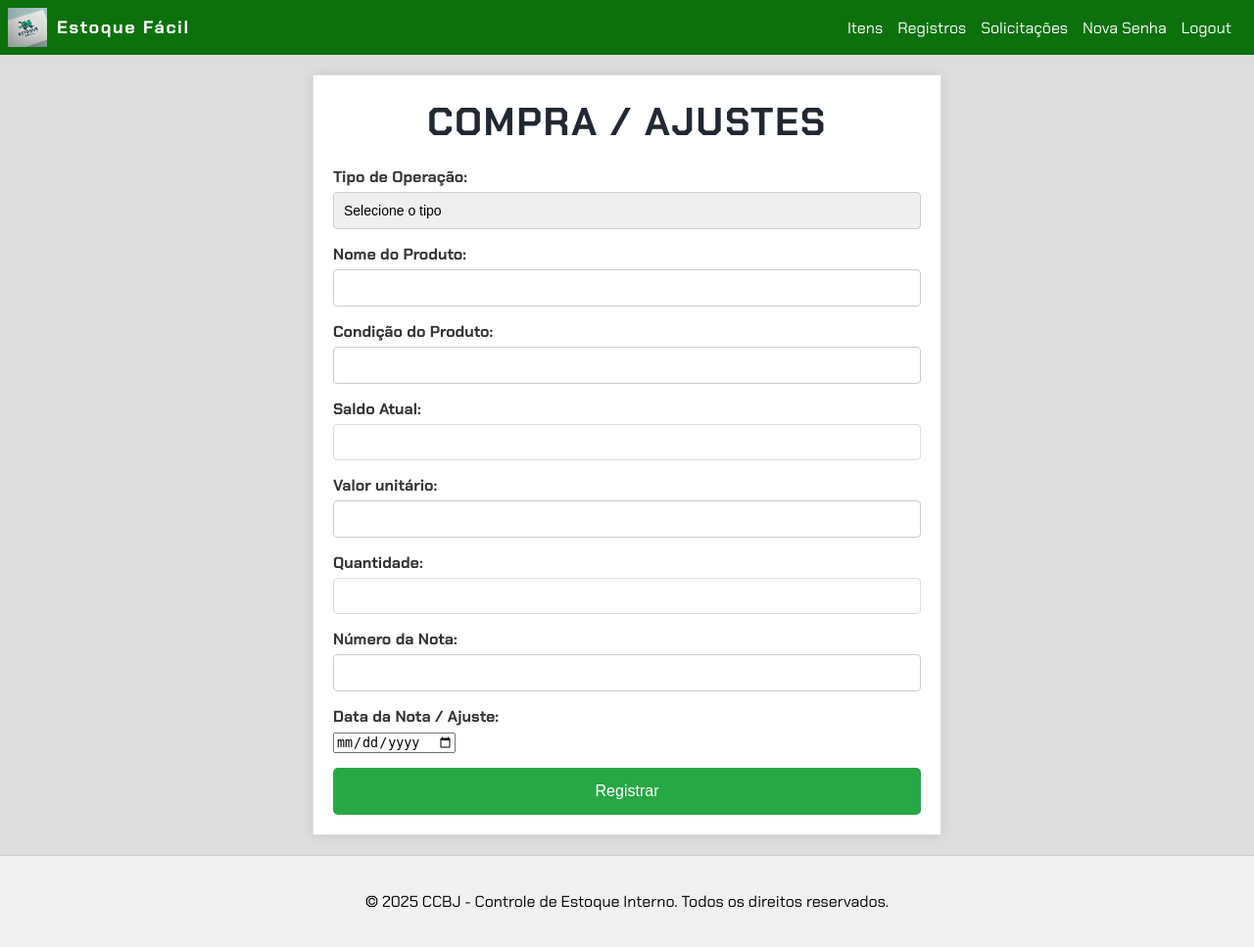
After one commit to EmersonNogueira/estoque_facilv2, a PHP site: the page made by views/templates/item_compra.php in a window 1280 px wide. The commit adds this page. Shown: the whole page at 98% size. Run offline with PHP 8.4, Linux system fonts and the light colour scheme; the template is opened without the code that fills it, so the values that code supplies are empty; the visitor is signed in with stand-in values (Sample User, id 1).

Commit message:
Alocar item concluido

```diff
--- a/views/templates/alocar_itens.php
+++ b/views/templates/alocar_itens.php
@@ -142,4 +142,5 @@
         }
     </script>
 </body>
+
 </html>
--- /dev/null
+++ b/views/templates/item_compra.php
@@ -0,0 +1,161 @@
+<div class="add-product-container">
+    <h1>COMPRA / AJUSTES</h1>
+    <form action="<?php echo $base_url; ?>Registro/novoregistro" method="POST">
+
+        <!-- Tipo de Operação -->
+        <div class="form-group">
+            <label for="tipo_operacao">Tipo de Operação:</label>
+            <select id="tipo_operacao" name="tipo" required>
+                <option value="" disabled selected>Selecione o tipo</option>
+                <?php
+                // Verifica o tipo da sessão e ajusta as opções
+                if ($_SESSION['tipo'] === "infra") {
+                    echo '<option value="Compra">Compra</option>';
+                } elseif ($_SESSION['tipo'] === "admin") {
+                    echo '<option value="Compra">Compra</option>';
+                    echo '<option value="Ajuste Positivo">Ajuste Positivo</option>';
+                    echo '<option value="Ajuste Negativo">Ajuste Negativo</option>';
+                }
+                ?>
+            </select>
+        </div>
+
+        <!-- Nome do Produto (não editável) -->
+        <div class="form-group">
+            <label for="produto_nome">Nome do Produto:</label>
+            <input type="text" id="produto_nome" name="produto_nome" value="<?php echo htmlspecialchars($produto['nome']); ?>" readonly>
+        </div>
+
+        <!-- Condição do Produto (não editável) -->
+        <div class="form-group">
+            <label for="condicao_produto">Condição do Produto:</label>
+            <input type="text" id="condicao_produto" name="condicao_produto" value="<?php echo htmlspecialchars($produto['situacao']); ?>" readonly>
+        </div>
+
+
+
+        <!-- Saldo Atual (não editável) -->
+        <div class="form-group">
+            <label for="saldo_atual">Saldo Atual:</label>
+            <input type="number" id="saldo_atual" name="saldo_atual" value="<?php echo htmlspecialchars($produto['saldo']); ?>" readonly>
+        </div>
+
+        <div class="form-group">
+            <label for="custo">Valor unitário:</label>
+            <input type="text" id="custo_novo" name="custo_novo" value="<?php echo htmlspecialchars($produto['custo']); ?>" oninput="validarCusto(this)" >
+        </div>
+
+
+
+
+        <!-- Quantidade do Registro -->
+        <div class="form-group">
+            <label for="quantidade">Quantidade:</label>
+            <input type="number" id="quantidade" name="quantidade" min="1" required>
+        </div>
+
+        <!-- Número da Nota -->
+        <div class="form-group">
+            <label for="numero_nota">Número da Nota:</label>
+            <input type="text" id="numero_nota" name="numero_nota" >
+        </div>
+
+
+        <!-- Data de Entrada -->
+        <div class="form-group">
+            <label for="data_entrada">Data da Nota / Ajuste:</label>
+            <input class= "filter"type="date" id="data" name="data" required>
+        </div>
+
+
+
+        <!-- Campo oculto para o ID do Produto -->
+        <input type="hidden" id="produto_id" name="id_produto" value="<?php echo htmlspecialchars($produto['id_produto']); ?>">
+        <input type="hidden" id="custo_atual" name="custo_atual" value="<?php echo htmlspecialchars($produto['custo']); ?>">
+
+        <!-- Botão de Envio -->
+        <button type="submit" class="btn-submit">Registrar</button>
+    </form>
+</div>
+
+
+<script>
+    document.addEventListener("DOMContentLoaded", function () {
+        const tipoOperacao = document.getElementById("tipo_operacao");
+        const custoInput = document.getElementById("custo_novo");
+        const custoOriginal = "<?php echo htmlspecialchars($produto['custo']); ?>";
+
+        tipoOperacao.addEventListener("change", function () {
+            if (tipoOperacao.value === "Compra") {
+                custoInput.removeAttribute("readonly");
+                custoInput.setAttribute("required", "required");
+                custoInput.value = ""; // Deixa o campo em branco para o usuário digitar
+            } else {
+                custoInput.setAttribute("readonly", "readonly");
+                custoInput.removeAttribute("required");
+                custoInput.value = custoOriginal; // Restaura o valor original
+            }
+        });
+    });
+
+
+    document.addEventListener('DOMContentLoaded', function () {
+    const form = document.querySelector('form'); // Seleciona o formulário
+    const custoInput = document.getElementById('custo_novo'); // Seleciona o campo de custo
+
+    form.addEventListener('submit', function (event) {
+        // Formata o valor antes de enviar o formulário
+        let valor = custoInput.value;
+
+        // Substitui vírgula por ponto
+        valor = valor.replace(',', '.');
+
+        // Remove pontos de milhar (opcional, caso o usuário insira algo como 1.500,80)
+        valor = valor.replace(/\.(?=.*\.)/g, '');
+
+        // Valida se o valor é um número válido
+        if (isNaN(valor)) {
+            alert('Por favor, insira um valor numérico válido.');
+            event.preventDefault(); // Impede o envio do formulário
+        } else {
+            // Atualiza o valor no campo de input
+            custoInput.value = valor;
+        }
+    });
+});
+
+document.addEventListener('DOMContentLoaded', function () {
+    const quantidadeInput = document.getElementById('quantidade');
+
+    quantidadeInput.addEventListener('input', function () {
+        // Remove qualquer caractere que não seja número
+        this.value = this.value.replace(/[^0-9]/g, '');
+    });
+
+    quantidadeInput.addEventListener('blur', function () {
+        // Quando o campo perde o foco, garante que o valor seja pelo menos 1
+        if (this.value === '' || this.value < 1) {
+            this.value = 1;
+        }
+    });
+
+    quantidadeInput.addEventListener('keydown', function (event) {
+        // Bloqueia a entrada de caracteres inválidos (., -, e, etc.)
+        const invalidChars = ['-', '+', 'e', '.', ','];
+        if (invalidChars.includes(event.key)) {
+            event.preventDefault();
+        }
+    });
+});
+
+document.addEventListener("DOMContentLoaded", function () {
+    const dataEntrada = document.getElementById("data_entrada");
+
+    // Obtém a data atual no formato YYYY-MM-DD
+    const hoje = new Date().toISOString().split('T')[0];
+
+    // Define o valor do campo como a data de hoje
+    dataEntrada.value = hoje;
+});
+
+</script>
```
Also changed, not shown: controllers/ItemController.php (+21 -37 lines), models/ItemModel.php (+37 -28 lines).
